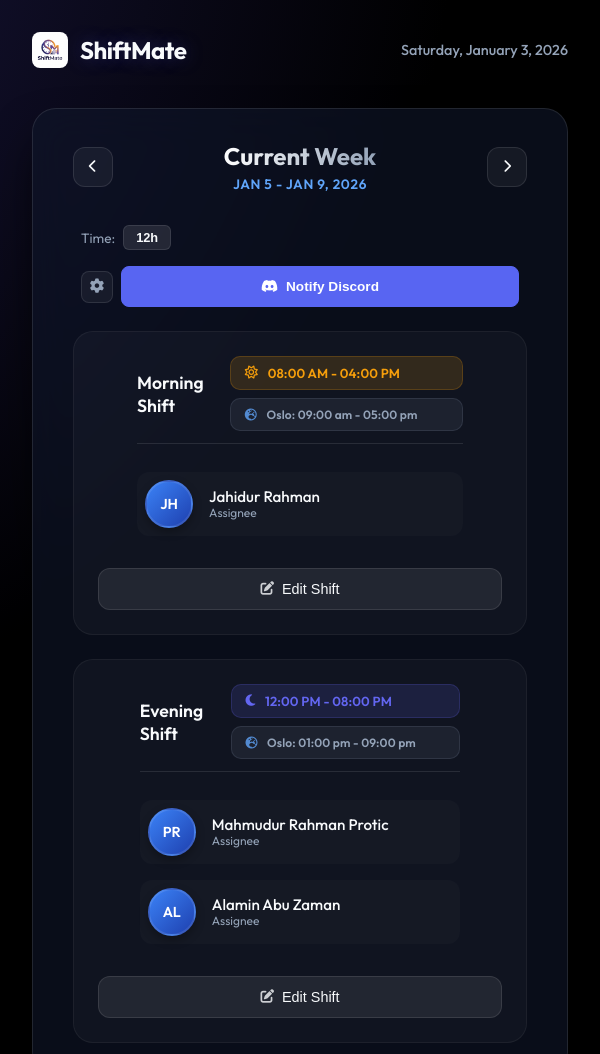
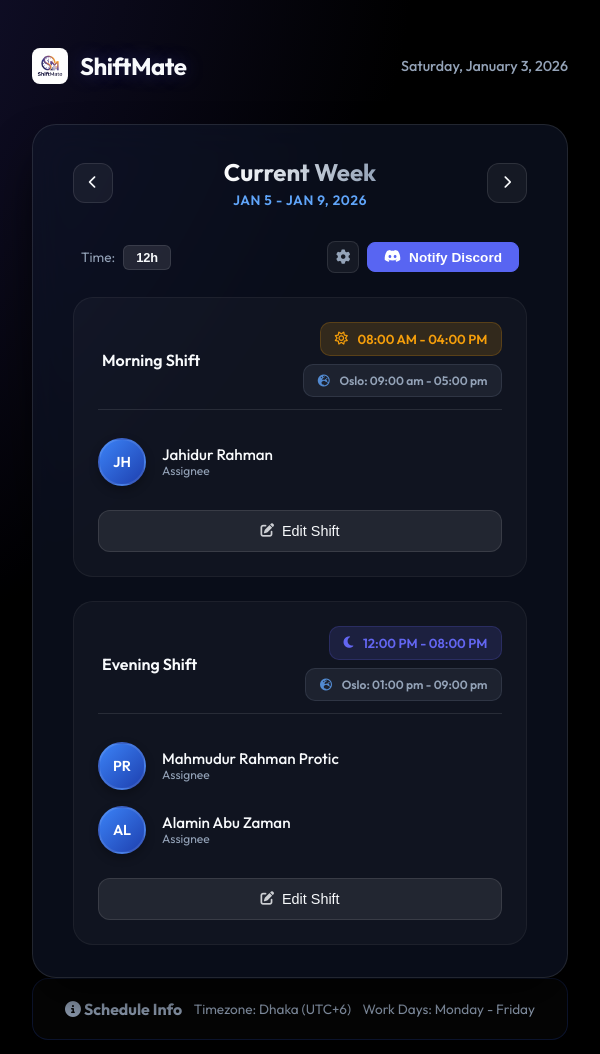
Before and after one commit to jhrahman/shiftmate, a website: page index.html in a window 600 px wide. Shown: the top 1054 px of the page. Drawn offline with Linux system fonts and the light colour scheme.

Commit message:
Critical layout fix for real devices: Forced full-width cards and cleaned up CSS conflicts

```diff
--- a/style.css
+++ b/style.css
@@ -26,8 +26,10 @@ body {
     color: var(--text-main);
     min-height: 100vh;
     display: flex;
-    justify-content: center;
+    flex-direction: column;
     align-items: center;
+    padding-top: 1rem;
+    padding-bottom: 2rem;
     background: radial-gradient(circle at 10% 20%, #1e1b4b 0%, #000000 40%),
         radial-gradient(circle at 90% 80%, #172554 0%, #000000 40%);
     background-size: 200% 200%;
@@ -187,48 +189,70 @@ body {
 .schedule-grid {
     display: flex;
     flex-direction: column;
-    /* Removed gaps/radius/border from individual rows to create a 'list' look if desired,
-       but here we make distinct rows for cleaner grouping */
     gap: 1.5rem;
+    width: 100%;
 }
 
 .schedule-row {
-    display: grid;
-    grid-template-columns: 200px 1fr auto;
-    align-items: center;
-    padding: 1.25rem;
-    background: rgba(10, 15, 30, 0.4);
+    display: flex;
+    flex-direction: column;
+    gap: 1.5rem;
+    padding: 1.5rem;
+    background: rgba(255, 255, 255, 0.03);
+    border-radius: 20px;
     border: 1px solid rgba(255, 255, 255, 0.05);
-    border-radius: 16px;
+    position: relative;
     transition: all 0.3s ease;
+    width: 100%;
 }
 
 .schedule-row:hover {
-    background: rgba(10, 15, 30, 0.7);
-    border-color: rgba(255, 255, 255, 0.1);
+    background: rgba(255, 255, 255, 0.05);
     transform: translateY(-2px);
     box-shadow: 0 10px 30px -10px rgba(0, 0, 0, 0.5);
 }
 
-/* Column: Time & Shift */
+.row-main {
+    display: flex;
+    flex-direction: column;
+    gap: 1.25rem;
+    width: 100%;
+}
+
 .col-time {
     display: flex;
     flex-direction: column;
-    gap: 0.75rem;
+    gap: 1rem;
+    border-bottom: 1px solid rgba(255, 255, 255, 0.1);
+    padding-bottom: 0.75rem;
+    width: 100%;
+}
+
+@media (min-width: 480px) {
+    .col-time {
+        flex-direction: row;
+        justify-content: space-between;
+        align-items: center;
+    }
+}
+
+.shift-name {
+    font-size: 1.1rem;
+    font-weight: 600;
+    color: var(--text-main);
+    margin: 0;
 }
 
 .time-group {
     display: flex;
     flex-direction: column;
     gap: 0.5rem;
-    align-items: flex-end;
-    /* Align right for mobile space-between layout */
+    align-items: flex-start;
 }
 
-@media (min-width: 768px) {
+@media (min-width: 480px) {
     .time-group {
-        align-items: flex-start;
-        /* Align left for desktop sidebar layout */
+        align-items: flex-end;
     }
 }
 
@@ -242,7 +266,6 @@ body {
     font-weight: 600;
     width: fit-content;
     white-space: nowrap;
-    letter-spacing: 0.01em;
 }
 
 .time-badge.oslo {
@@ -683,156 +706,7 @@ footer {
 }
 
 
-/* Mobile Responsiveness */
-@media (max-width: 640px) {
-    .schedule-row {
-        grid-template-columns: 1fr;
-        gap: 1.5rem;
-        padding: 1.5rem;
-    }
-
-    .col-time {
-        flex-direction: row;
-        align-items: center;
-        justify-content: space-between;
-        margin-bottom: 0.5rem;
-        padding-bottom: 1rem;
-        border-bottom: 1px solid rgba(255, 255, 255, 0.05);
-    }
-
-    .shift-name {
-        order: -1;
-        /* Show shift name first on mobile */
-        margin-left: 0;
-    }
-
-    .col-person {
-        gap: 1.25rem;
-    }
-
-    .assignee-card {
-        gap: 1rem;
-    }
-
-    .col-action {
-        position: absolute;
-        top: 1rem;
-        right: 1rem;
-    }
-
-    .schedule-row {
-        position: relative;
-        /* For absolute positioning of edit icon */
-    }
-
-    .col-time {
-        flex-direction: column;
-        align-items: flex-start;
-        gap: 0.75rem;
-    }
-
-    .time-group {
-        align-items: flex-start;
-        width: 100%;
-    }
-
-    .time-badge {
-        width: 100%;
-        justify-content: flex-start;
-    }
-
-    .assignee-card {
-        padding: 0.5rem;
-        background: rgba(255, 255, 255, 0.02);
-        border-radius: 12px;
-    }
-
-    .col-action {
-        position: relative;
-        top: 0;
-        right: 0;
-        margin-top: 1rem;
-    }
-
-    /* Adjust controls toolbar for mobile */
-    .controls-toolbar {
-        flex-direction: column;
-        gap: 1rem;
-        align-items: stretch;
-    }
-
-    .discord-controls {
-        justify-content: space-between;
-        gap: 0.5rem;
-    }
-
-    .btn-discord {
-        flex: 1;
-        justify-content: center;
-        padding: 0.75rem 0.5rem;
-        font-size: 0.85rem;
-    }
-}
-
-/* Fix Avatar Shape */
-.avatar {
-    flex-shrink: 0;
-    /* Prevent shrinking */
-    min-width: 40px;
-    /* Force minimum width */
-    min-height: 40px;
-    /* Force minimum height */
-}
-
-
-/* --- NEW CENTERING AND BUTTON LAYOUT (Mobile First) --- */
-
-.schedule-row {
-    display: flex !important;
-    flex-direction: column !important;
-    gap: 1.5rem !important;
-    padding: 1.5rem !important;
-    background: rgba(255, 255, 255, 0.03) !important;
-    border-radius: 20px !important;
-    border: 1px solid rgba(255, 255, 255, 0.05) !important;
-    position: relative !important;
-    transition: all 0.3s ease !important;
-}
-
-.schedule-row:hover {
-    background: rgba(255, 255, 255, 0.05) !important;
-    transform: translateY(-2px) !important;
-    box-shadow: 0 10px 30px -10px rgba(0, 0, 0, 0.5) !important;
-}
-
-.row-main {
-    display: flex !important;
-    flex-direction: column !important;
-    gap: 1.25rem !important;
-}
-
-.col-time {
-    display: flex !important;
-    flex-direction: column !important;
-    gap: 1rem !important;
-    border-bottom: 1px solid rgba(255, 255, 255, 0.1) !important;
-    padding-bottom: 0.75rem !important;
-}
-
-@media (min-width: 480px) {
-    .col-time {
-        flex-direction: row !important;
-        justify-content: space-between !important;
-        align-items: center !important;
-    }
-}
-
-.shift-name {
-    margin-left: 0 !important;
-    font-size: 1.1rem !important;
-    font-weight: 600 !important;
-    color: var(--text-main) !important;
-}
+/* Cleanup: All previous fragmented overrides removed and consolidated above */
 
 .col-person {
     display: flex !important;
```
